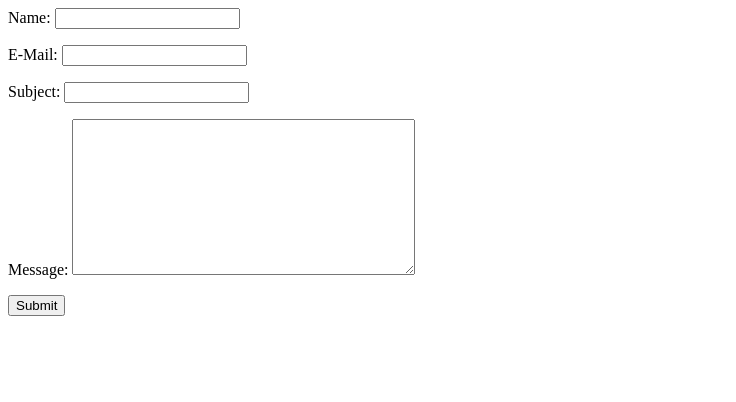
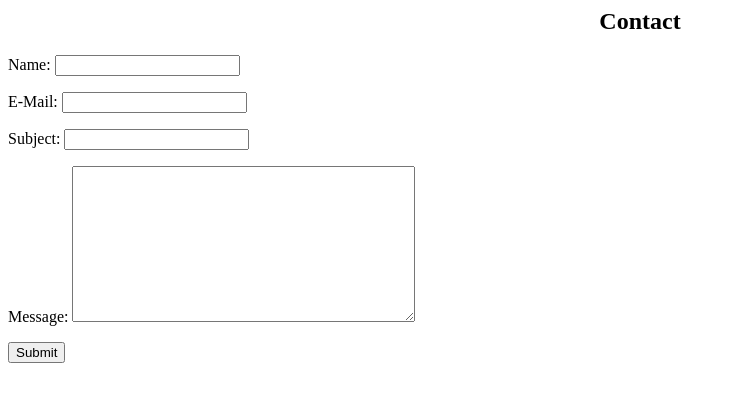
Before and after one commit to OCatling/oc-portfolio, a Django app: page //load_contact_form/ in a window 1280 px wide. Shown: the top 402 px of the page, without its empty margins (0-736 px from the left). Run offline with Django 3.2, Linux system fonts and the light colour scheme.

Commit message:
Added Heading

```diff
--- a/portfolio/templates/portfolio/contact.html
+++ b/portfolio/templates/portfolio/contact.html
@@ -1,3 +1,7 @@
+<div class="sidebar-header">
+    <h2 align="center">Contact</h2>
+</div>
+
 <form method="post">
 {% csrf_token %}
 {{ form.as_p }}
```
